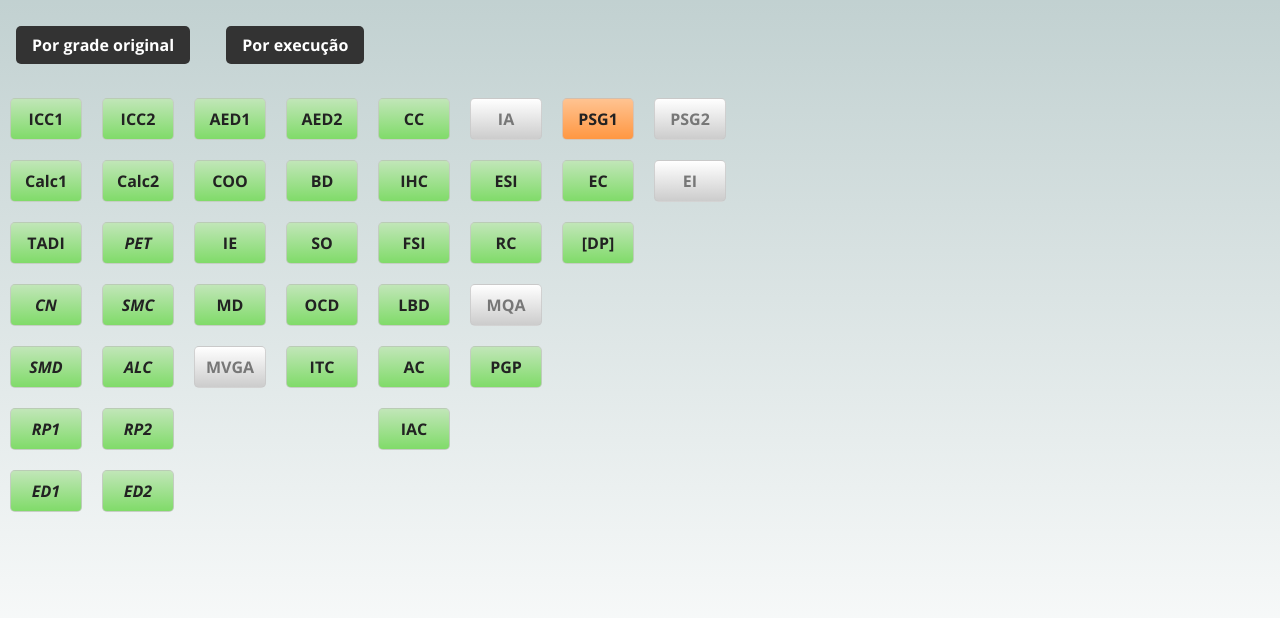
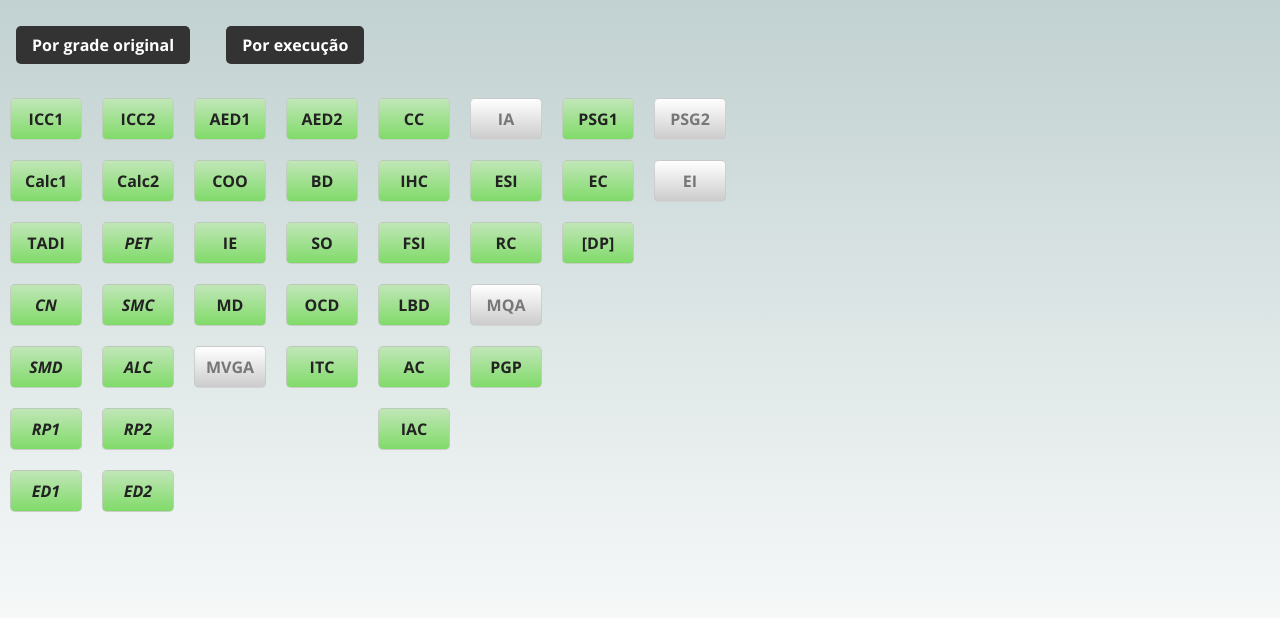
Before and after one commit to machadolucas/web-tests, a website: page course/index.html in a window 1280 px wide. Shown: the part 78-696 px from the top of the page. Drawn offline with nearby package versions, Linux system fonts and the light colour scheme.

Commit message:
Disciplina PSG1 concluida

```diff
--- a/course/index.html
+++ b/course/index.html
@@ -131,7 +131,7 @@
 			data-class-credits="4" data-work-credits="0" data-course-code="ACH2027"
 			data-name="Prática e Gerenciamento de Projetos">PGP</div>
 
-		<div class="course" data-origin="s7" data-doing="true"
+		<div class="course" data-origin="s7" data-done="s8"
 			data-class-credits="4" data-work-credits="6" data-course-code="ACH2017"
 			data-name="Projeto Supervisionado ou de Graduação 1">PSG1</div>
 		<div class="course" data-origin="s7" data-done="s8"
```
